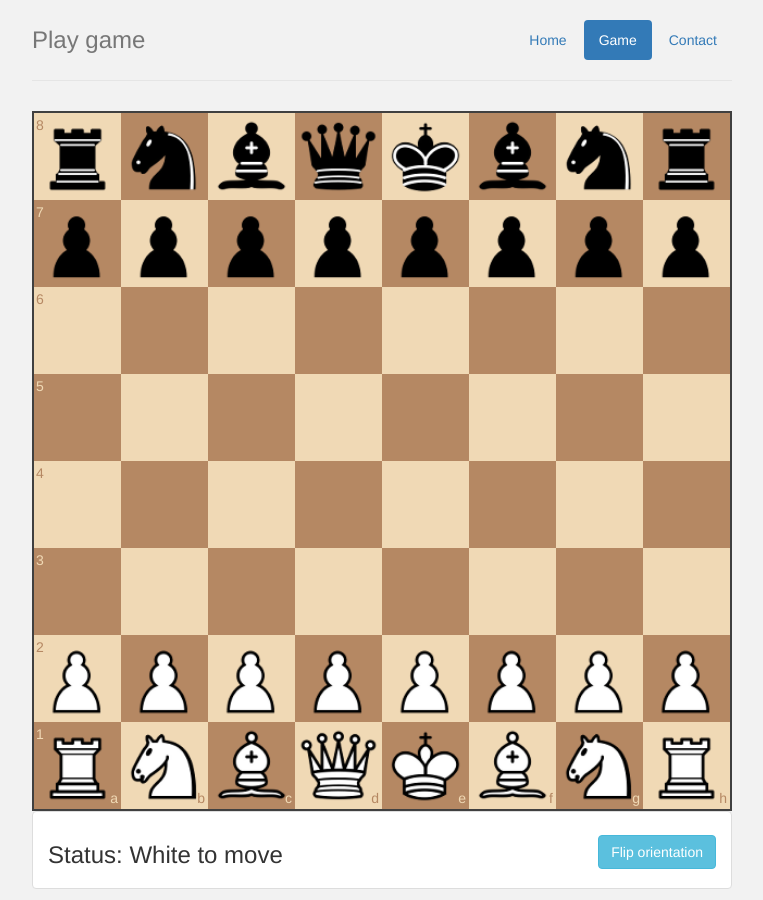
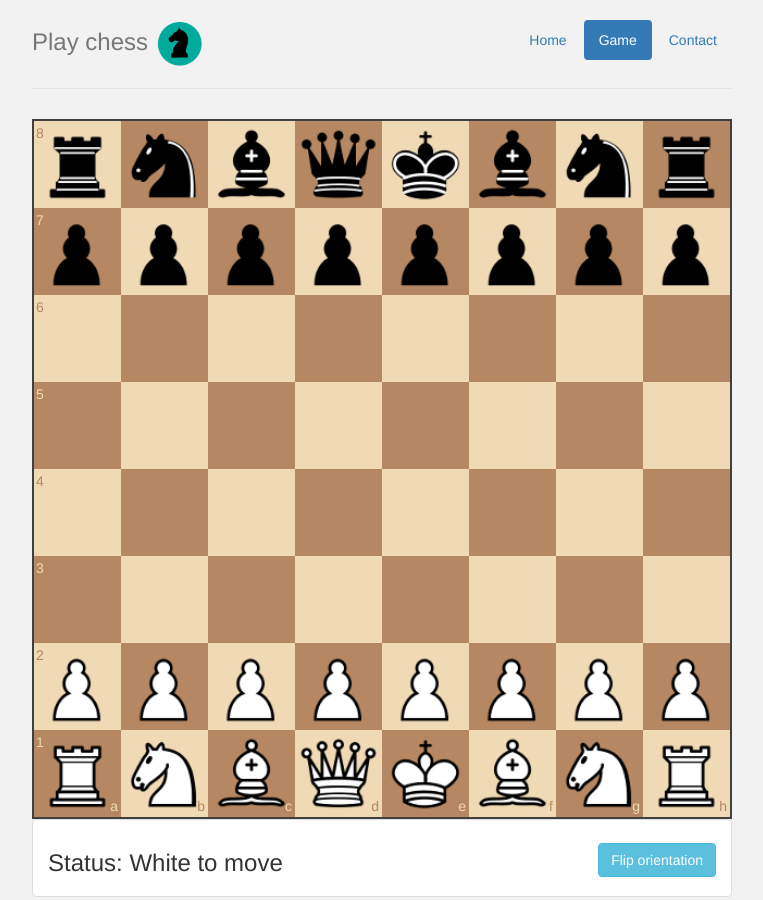
Before and after one commit to Degendeg/Chessplay, a website: page public/game.html in a window 1280 px wide. Shown: the top 900 px of the page, without its empty margins (258-1021 px from the left). Drawn offline with nearby package versions, Linux system fonts and the light colour scheme.

Commit message:
commit - added logo

```diff
--- a/public/css/jumbotron-narrow.css
+++ b/public/css/jumbotron-narrow.css
@@ -95,6 +95,11 @@ body {
 
 /* Custom css */
 
+.logo {
+    width: 7%;
+    height: auto;
+}
+
 #board {
   width: 700px;
 }
--- a/public/game.html
+++ b/public/game.html
@@ -22,7 +22,7 @@
             <li role="presentation"><a href="#">Contact</a></li>
           </ul>
         </nav>
-        <h3 class="text-muted">Play game</h3>
+        <h3 class="text-muted">Play chess <img src="../../img/logo.png" alt="" class="logo" /></h3>
       </div>
 
       <div id="board"></div>
```
Also changed, not shown: public/default.html (+1 -1 lines), public/img/logo.png (added).
